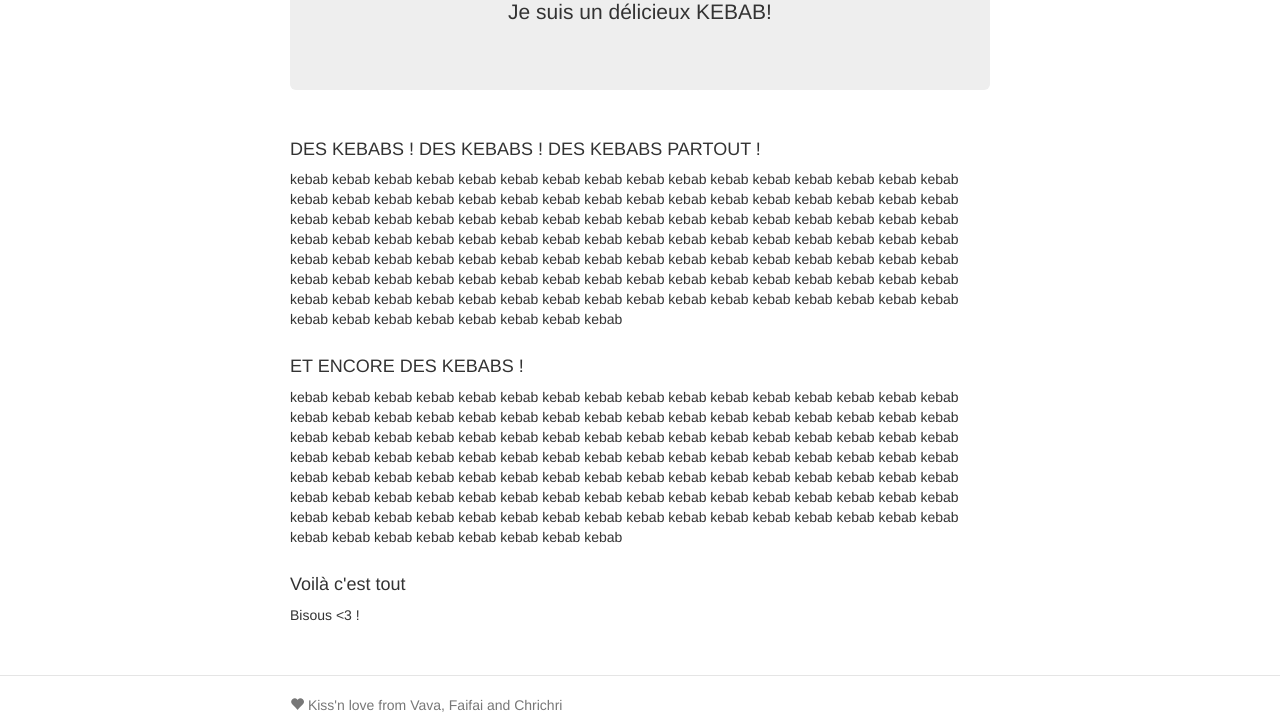
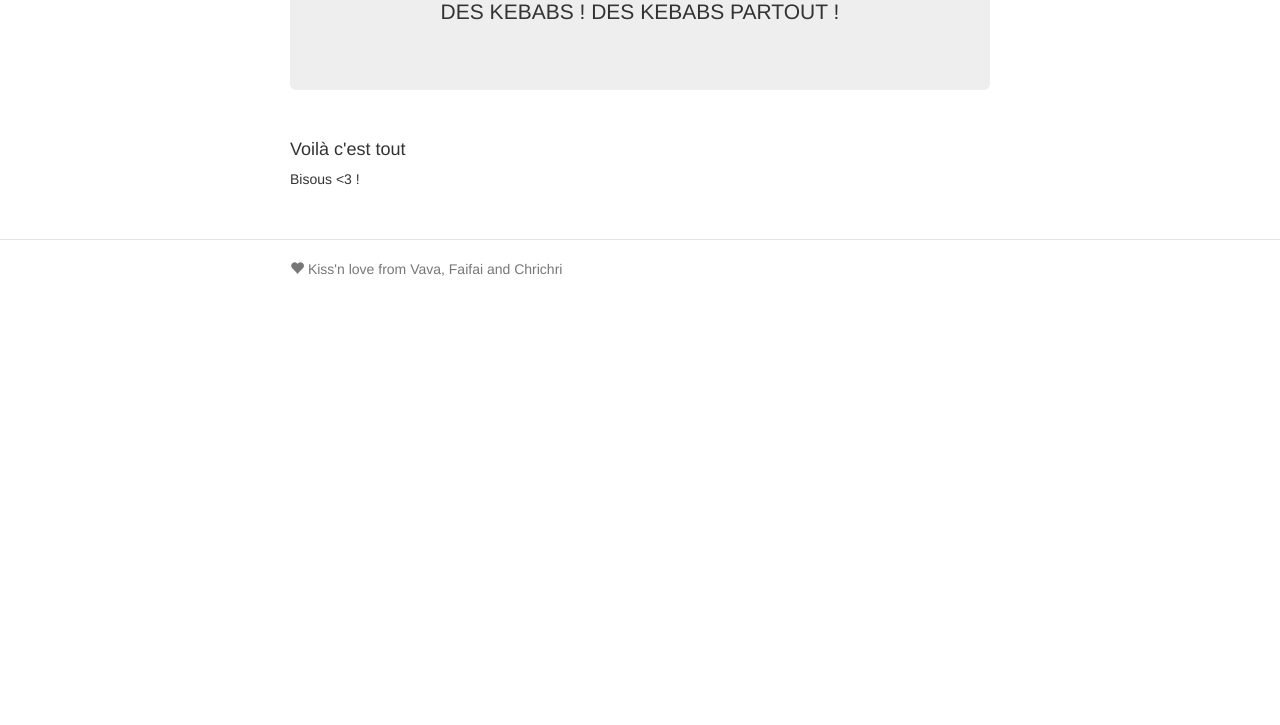
Before and after one commit to vchaillou/kebablocatorfront, a website: page app/index.html at #/trouver_kebab in a window 1280 px wide. Shown: the part 553-1278 px from the top of the page. After the commit the page ends 842 px from the top, so only its background shows below. Drawn offline with nearby package versions, Linux system fonts and the light colour scheme; some packages are replaced by stand-ins of ours; files that its build step writes are made by us from their sources.

Commit message:
Modifs mineures
Changements page d'accueil et page de recherche

```diff
--- a/app/views/main.html
+++ b/app/views/main.html
@@ -2,35 +2,11 @@
   <h1>Miam, miam!</h1>
   <p class="lead">
     <img id="kebab_image" src="images/kebab.jpg" alt="I'm a delicious KEBAB"><br>
-    Je suis un délicieux KEBAB!
+    DES KEBABS ! DES KEBABS PARTOUT !
   </p>
 </div>
 
 <div class="row marketing">
-  <h4>DES KEBABS ! DES KEBABS ! DES KEBABS PARTOUT !</h4>
-  <p>
-    kebab kebab kebab kebab kebab kebab kebab kebab kebab kebab kebab kebab kebab kebab kebab
-    kebab kebab kebab kebab kebab kebab kebab kebab kebab kebab kebab kebab kebab kebab kebab
-    kebab kebab kebab kebab kebab kebab kebab kebab kebab kebab kebab kebab kebab kebab kebab
-    kebab kebab kebab kebab kebab kebab kebab kebab kebab kebab kebab kebab kebab kebab kebab
-    kebab kebab kebab kebab kebab kebab kebab kebab kebab kebab kebab kebab kebab kebab kebab
-    kebab kebab kebab kebab kebab kebab kebab kebab kebab kebab kebab kebab kebab kebab kebab
-    kebab kebab kebab kebab kebab kebab kebab kebab kebab kebab kebab kebab kebab kebab kebab
-    kebab kebab kebab kebab kebab kebab kebab kebab kebab kebab kebab kebab kebab kebab kebab
-  </p>
-
-  <h4>ET ENCORE DES KEBABS !</h4>
-  <p>
-    kebab kebab kebab kebab kebab kebab kebab kebab kebab kebab kebab kebab kebab kebab kebab
-    kebab kebab kebab kebab kebab kebab kebab kebab kebab kebab kebab kebab kebab kebab kebab
-    kebab kebab kebab kebab kebab kebab kebab kebab kebab kebab kebab kebab kebab kebab kebab
-    kebab kebab kebab kebab kebab kebab kebab kebab kebab kebab kebab kebab kebab kebab kebab
-    kebab kebab kebab kebab kebab kebab kebab kebab kebab kebab kebab kebab kebab kebab kebab
-    kebab kebab kebab kebab kebab kebab kebab kebab kebab kebab kebab kebab kebab kebab kebab
-    kebab kebab kebab kebab kebab kebab kebab kebab kebab kebab kebab kebab kebab kebab kebab
-    kebab kebab kebab kebab kebab kebab kebab kebab kebab kebab kebab kebab kebab kebab kebab
-  </p>
-
   <h4>Voilà c'est tout</h4>
   <p>Bisous <3 !</p>
 </div>
```
Also changed, not shown: app/views/trouver_kebab.html (+1 -1 lines).
